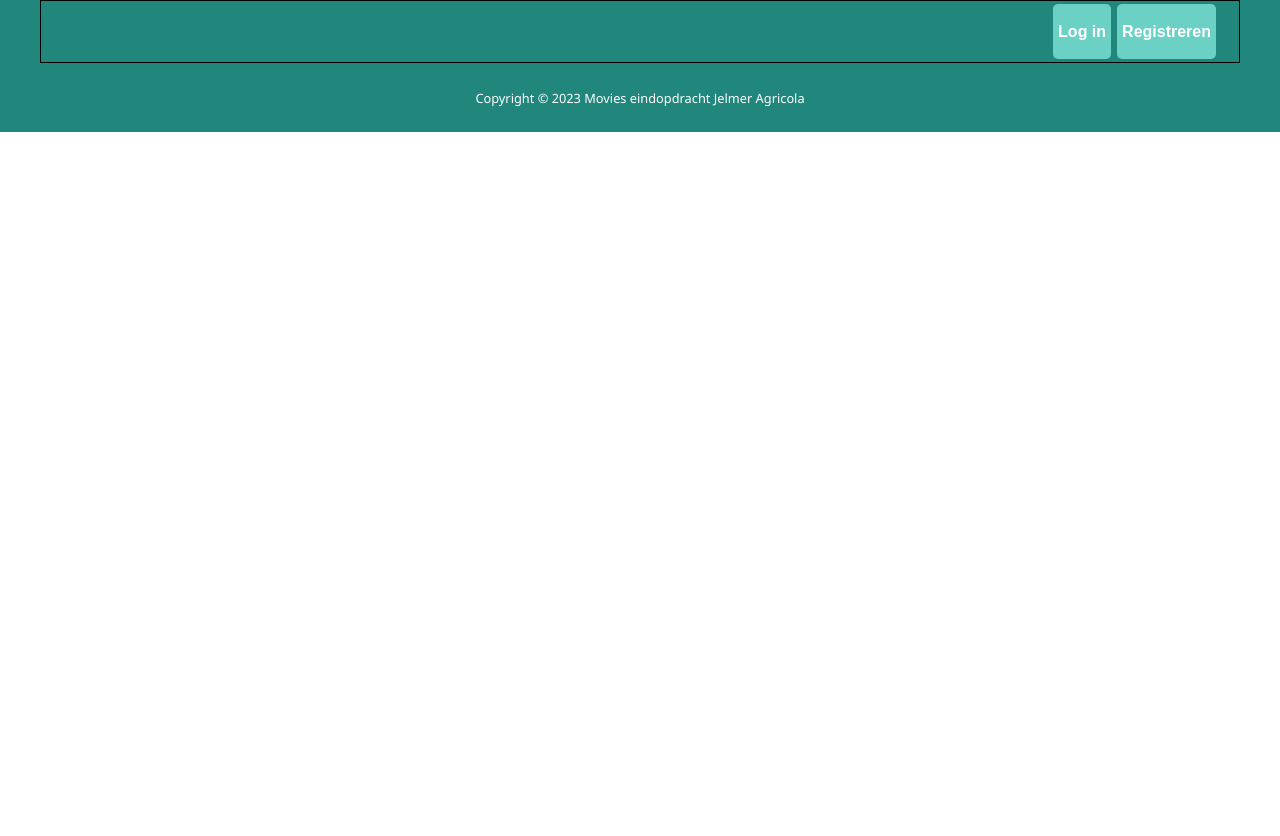
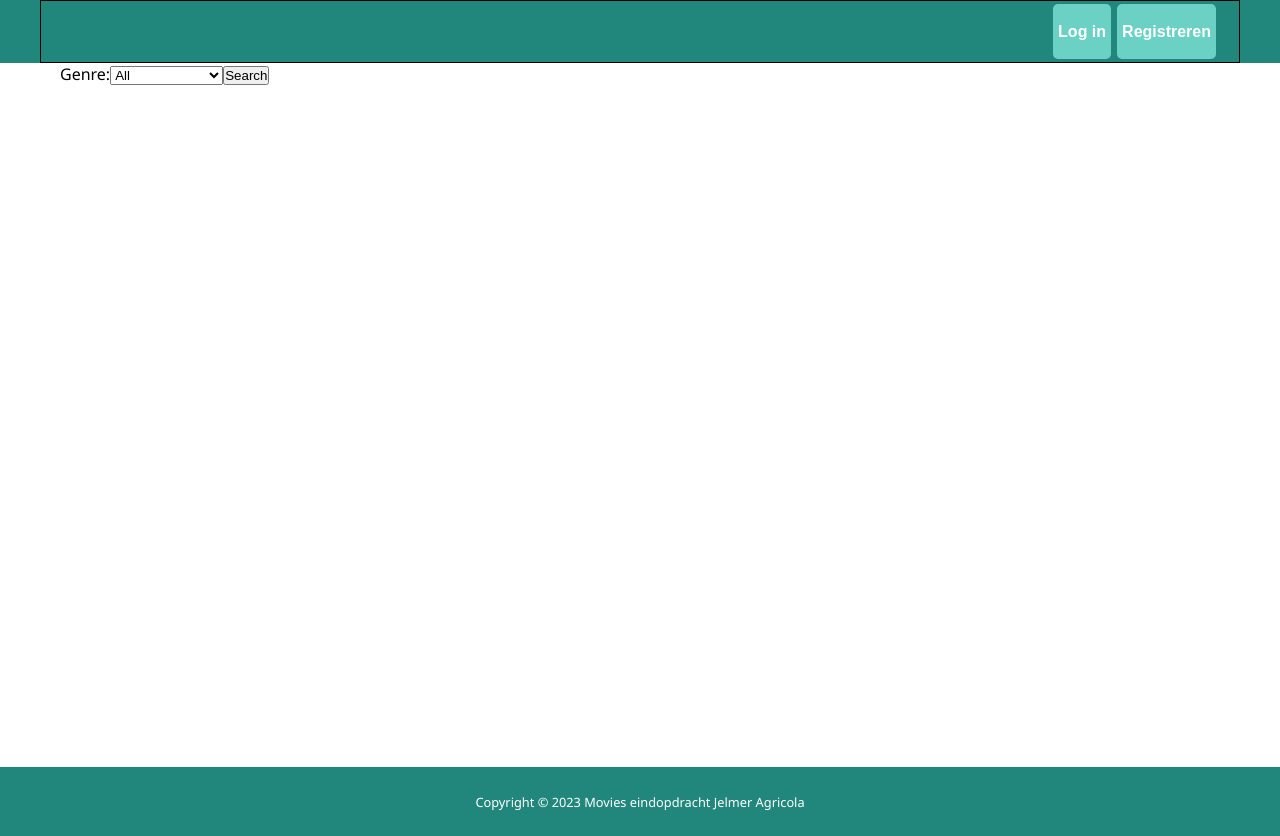
Before and after one commit to jelmer-agricola/final-assignment-frontend, a React (Create React App) app: page /genreform in a window 1280 px wide. Before the commit the page ends 800 px from the top, so only its background shows below. Built offline with nearby package versions, Linux system fonts and the light colour scheme.

Commit message:
added basics for form

```diff
--- a/src/App.js
+++ b/src/App.js
@@ -12,6 +12,7 @@ import Footer from "./components/Footer/Footer";
 import Watchlist from "./components/Watchlist/Watchlist";
 
 import Favorites from "./pages/Favorites/Favorites";
+import GenreForm from "./pages/GenreForm/GenreForm";
 
 
 function App() {
@@ -46,6 +47,8 @@ function App() {
                     <Route path="/watchlist" element={<Watchlist/>}/>
                     <Route path="/favorites" element={<Favorites/>}/>
                     <Route path="/movie/:id"/>
+                    <Route path="genreform" element={<GenreForm/>} />
+
                     {/*<Route exact path="/login" element=<Login toggleAuthenticated={toggleAuth}/>}/>*/}
                     <Route path="/login" element={<Login/>}/>
                     <Route path="/signup" element={<SignUp/>}/>
--- a/src/components/Watchlist/Watchlist.css
+++ b/src/components/Watchlist/Watchlist.css
@@ -130,7 +130,6 @@
     width: 100%;
     display: block;
     border-radius: 5px;
-    border: 1px solid lawngreen;
 
 
 }
--- /dev/null
+++ b/src/pages/GenreForm/GenreForm.css
@@ -0,0 +1,3 @@
+ul{
+    list-style: none;
+}
--- /dev/null
+++ b/src/pages/GenreForm/GenreForm.jsx
@@ -0,0 +1,99 @@
+import React, { useState } from 'react';
+import axios from 'axios';
+import ResultCard from '../../components/Watchlist/ResultCard';
+import '../../components/Watchlist/Watchlist.css';
+
+function GenreForm() {
+    const [genre, setGenre] = useState('');
+    const [results, setResults] = useState([]);
+    const [isLoading, setIsLoading] = useState(false);
+    const [error, setError] = useState('');
+
+    const handleSearch = async () => {
+        setIsLoading(true);
+        try {
+            const result = await axios.get(
+                'https://api.themoviedb.org/3/discover/movie',
+                {
+                    params: {
+                        api_key: process.env.REACT_APP_API_KEY,
+                        with_genres: genre,
+                        sort_by: 'vote_average.desc',
+                        'vote_count.gte': 1000,
+                        page: 1,
+                    },
+                }
+            );
+            setResults(result.data.results.slice(0, 10));
+            setError('');
+        } catch (err) {
+            console.error(err);
+            setResults([]);
+            setError('Failed to fetch movie data');
+        } finally {
+            setIsLoading(false);
+        }
+    };
+
+    const handleGenreChange = (event) => {
+        setGenre(event.target.value);
+        setResults([]);
+    };
+
+    return (
+        <div className="view-height">
+            <div className="outer-content-container">
+                <section className="inner-content-container">
+                    <form
+                        onSubmit={(event) => {
+                            event.preventDefault();
+                            handleSearch();
+                        }}
+                    >
+                        <label>
+                            Genre:
+                            <select value={genre} onChange={handleGenreChange}>
+                                <option value="">All</option>
+                                <option value="28">Action</option>
+                                <option value="12">Adventure</option>
+                                <option value="16">Animation</option>
+                                <option value="35">Comedy</option>
+                                <option value="80">Crime</option>
+                                <option value="99">Documentary</option>
+                                <option value="18">Drama</option>
+                                <option value="10751">Family</option>
+                                <option value="14">Fantasy</option>
+                                <option value="36">History</option>
+                                <option value="27">Horror</option>
+                                <option value="10402">Music</option>
+                                <option value="9648">Mystery</option>
+                                <option value="10749">Romance</option>
+                                <option value="878">Science Fiction</option>
+                                <option value="53">Thriller</option>
+                                <option value="10752">War</option>
+                                <option value="37">Western</option>
+                            </select>
+                        </label>
+                        <button type="submit">Search</button>
+                    </form>
+                    {isLoading ? <p>Loading...</p> : null}
+                    {error ? <p>{error}</p> : null}
+                    {results.length > 0 ? (
+                        <ul>
+                            {results.map((mediaTitle) => (
+                                <li key={mediaTitle.id}>
+                                    <p className="title">
+                                        {mediaTitle.title || mediaTitle.name}
+                                    </p>
+                                    <ResultCard mediaTitle={mediaTitle}></ResultCard>
+                                </li>
+                            ))}
+                        </ul>
+                    ) : null}
+                </section>
+            </div>
+        </div>
+    );
+}
+
+export default GenreForm;
--- a/src/pages/Home/Home.jsx
+++ b/src/pages/Home/Home.jsx
@@ -5,6 +5,7 @@ import ResultCard from "../../components/Watchlist/ResultCard";
 import './Home.css'
 import '../../components/Watchlist/Watchlist.css';
 
+// loading etc hier toevoegen
 
 function Home() {
     const [query, setQuery] = useState('');
@@ -53,7 +54,7 @@ function Home() {
 
             <section className="outer-content-container">
                 <div className="inner-content-container">
-                    <h2> Don't know what to watch and too lazy to use the searchbar <Link to="/mediatitlepicker" >click here</Link>  </h2>
+                    <h2> Don't know what to watch and too lazy to use the searchbar <Link to="/genreform" >click here</Link>  </h2>
 
                     <div >
                         <div className="add-content">
```
Also changed, not shown: src/TODO.md (renamed from src/todo.md, +5 -4 lines), src/components/GenreForm/GenreForm.jsx (deleted, +0 -11 lines).
